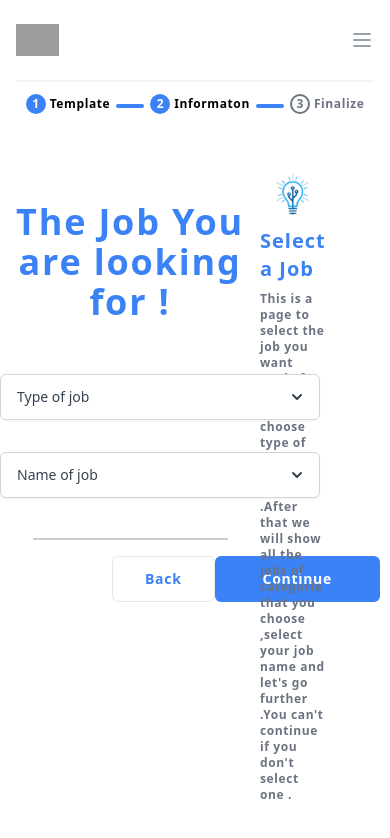
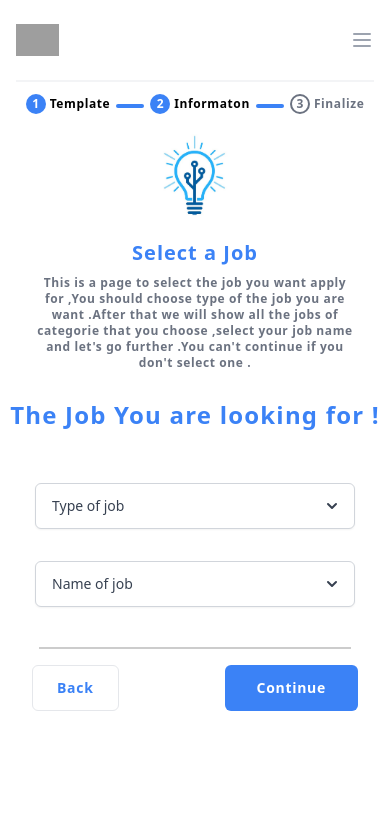
Before and after one commit to chamsou-Br/next_steps, a Next.js app: page /coverLetter/informations in a window 390 px wide. Shown: the top 838 px of the page. Built offline with nearby package versions, Linux system fonts and the light colour scheme; grey boxes are pictures that could not be loaded.

Commit message:
responsive add job cover letter

```diff
--- a/pages/coverLetter/informations.js
+++ b/pages/coverLetter/informations.js
@@ -16,9 +16,20 @@ function informations() {
   return (
     <div>
         <PhaseCoverLetter data={2} />
-        <div className=' flex mt-12 justify-center  md:mx-10'>
-            <div className=' w-2/3 mt-10 text-center overflow-visible pb-60  '>
-                <h1 className=' text-blue-500 font-bold text-4xl tracking-wider mb-5'>
+        <div className=' lg:hidden w-5/6 sm:w-3/4 m-auto '>
+                <div className=' w-full flex justify-center'>
+                     <img src='/idea.jpg' className=' w-32' />
+                </div>
+                <div>
+                    <h3 className=' text-blue-500 font-bold text-center tracking-wider text-xl'>Select a Job</h3>
+                    <p className=' tracking-wider font-semibold text-center text-xs text-gray-500 mt-2 '>
+                       This is a page to select the job you want apply for  ,You should choose type of the job you are want .After that we will show all the jobs of categorie that you choose ,select your job name and let's go further .You can't continue if you don't select one . </p>
+                </div>
+
+            </div>
+        <div className=' flex mt-7 lg:mt-12 justify-center sm:mx-1 md:mx-5  lg:mx-10'>
+            <div className=' w-full lg:w-2/3 md:mt-0 lg:mt-10 text-center overflow-visible pb-60  '>
+                <h1 className=' text-blue-500 font-bold text-2xl md:text-3xl lg:text-4xl tracking-wider mb-5'>
                     The Job You are looking for !
                 </h1>
                 <div>
@@ -27,12 +38,12 @@ function informations() {
                 <div>
                   <DropDowns data={JobsOfType} title={jobSelect} onHandlerClick={setJobSelect} disabled={typeSelect == "Type of job"} />
                 </div>
-                <div className=' m-auto mt-10 h-0.5 w-3/4 bg-black opacity-20' />
-                <div className=' flex justify-between mx-28  mt-4'>
-                <button  className=' bg-white border  text-blue-500 hover:bg-slate-50 text-sm font-bold tracking-wider text-center px-8 py-3 rounded-md '>
+                <div className=' m-auto mt-10 h-0.5 w-4/5  md:w-3/4 bg-black opacity-20' />
+                <div className=' flex justify-between mx-8 md:mx-16  lg:mx-20  xl:mx-28  mt-4'>
+                <button  className=' bg-white border  text-blue-500 hover:bg-slate-50 text-sm font-bold tracking-wider text-center px-6 lg:px-8 py-3 rounded-md '>
                       Back
                   </button>
-                  <button disabled={jobSelect != "Name of job"} className={classNames('  bg-blue-500 text-white text-sm font-bold tracking-wider text-center px-12 py-3 rounded-md ',{
+                  <button disabled={jobSelect != "Name of job"} className={classNames('  bg-blue-500 text-white text-sm font-bold tracking-wider text-center px-8 lg:px-12 py-3 rounded-md ',{
                        " cursor-not-allowed" : jobSelect == "Name of job",
                        "hover:bg-white hover:border hover:text-blue-500 cursor-pointer" : jobSelect != "Name of job",
                   })}>
@@ -42,7 +53,7 @@ function informations() {
 
             </div>
 
-            <div className='w-1/3  pr-16 '>
+            <div className='hidden lg:block lg:w-1/3  md:pr-0 lg:pr-8  xl:pr-16 '>
                 <div className=' w-full flex justify-start'>
                      <img src='/idea.jpg' className=' w-32' />
                 </div>
```
